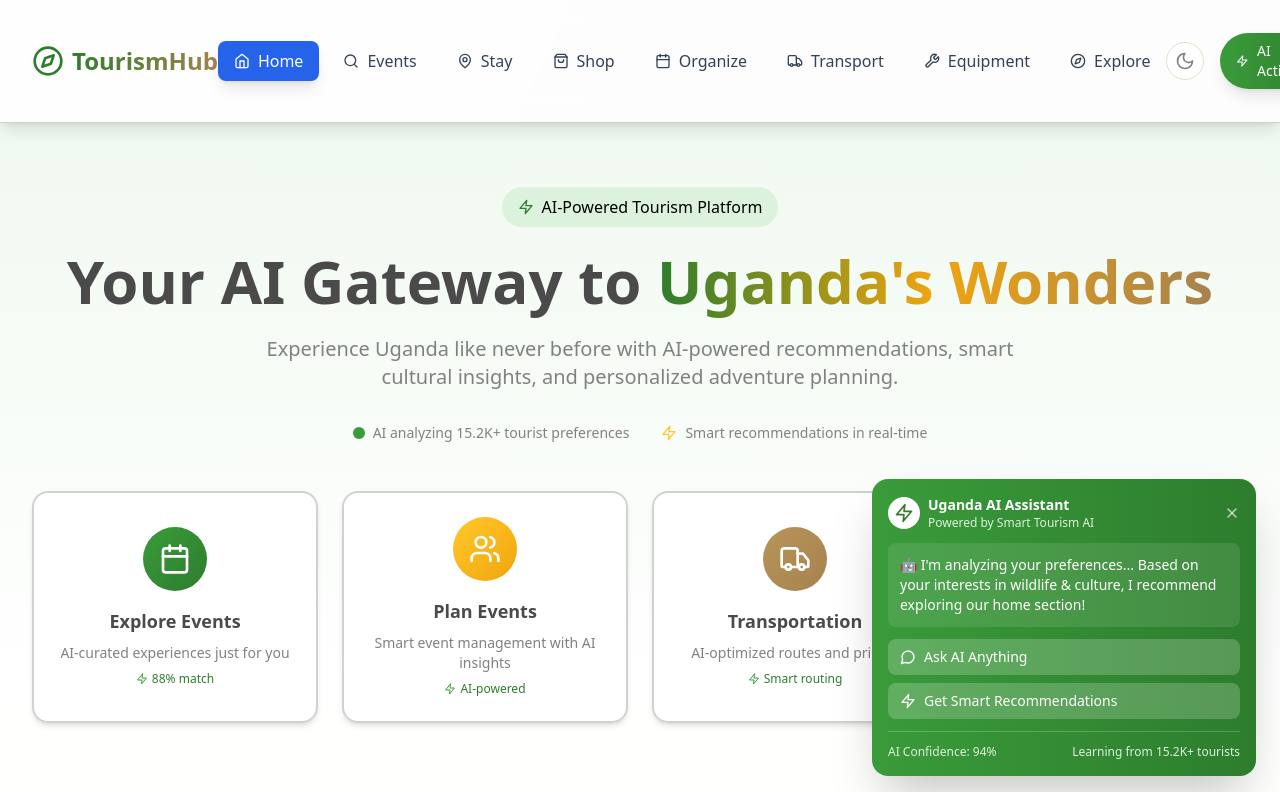
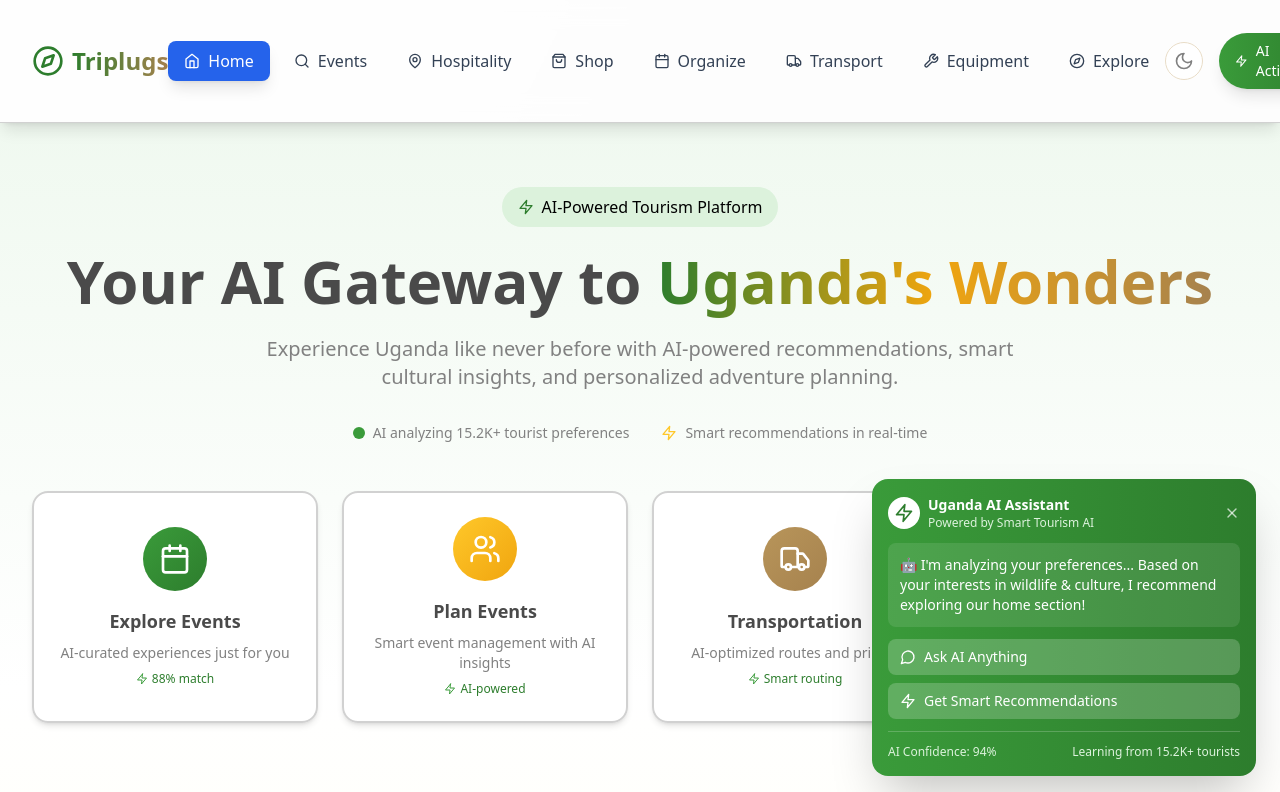
Before and after one commit to seniormugambe/Triplugs, a React (Vite) app: page / in a window 1280 px wide. Shown: the top 792 px of the page. Built offline with nearby package versions, Linux system fonts and the light colour scheme.

Commit message:
Officially Triplugs

```diff
--- a/src/App.tsx
+++ b/src/App.tsx
@@ -1120,7 +1120,7 @@ function App() {
             <div className="flex items-center space-x-2">
               <Compass className="h-8 w-8 text-forest-600 dark:text-forest-400" />
               <h1 className="text-2xl font-bold bg-gradient-to-r from-forest-600 to-earth-600 dark:from-forest-400 dark:to-earth-400 bg-clip-text text-transparent">
-                TourismHub
+                Triplugs
               </h1>
             </div>
 
@@ -1166,7 +1166,7 @@ function App() {
                 }`}
               >
                 <MapPin className="h-4 w-4" />
-                Stay
+                Hospitality
               </button>
               <button
                 onClick={() => {
```
